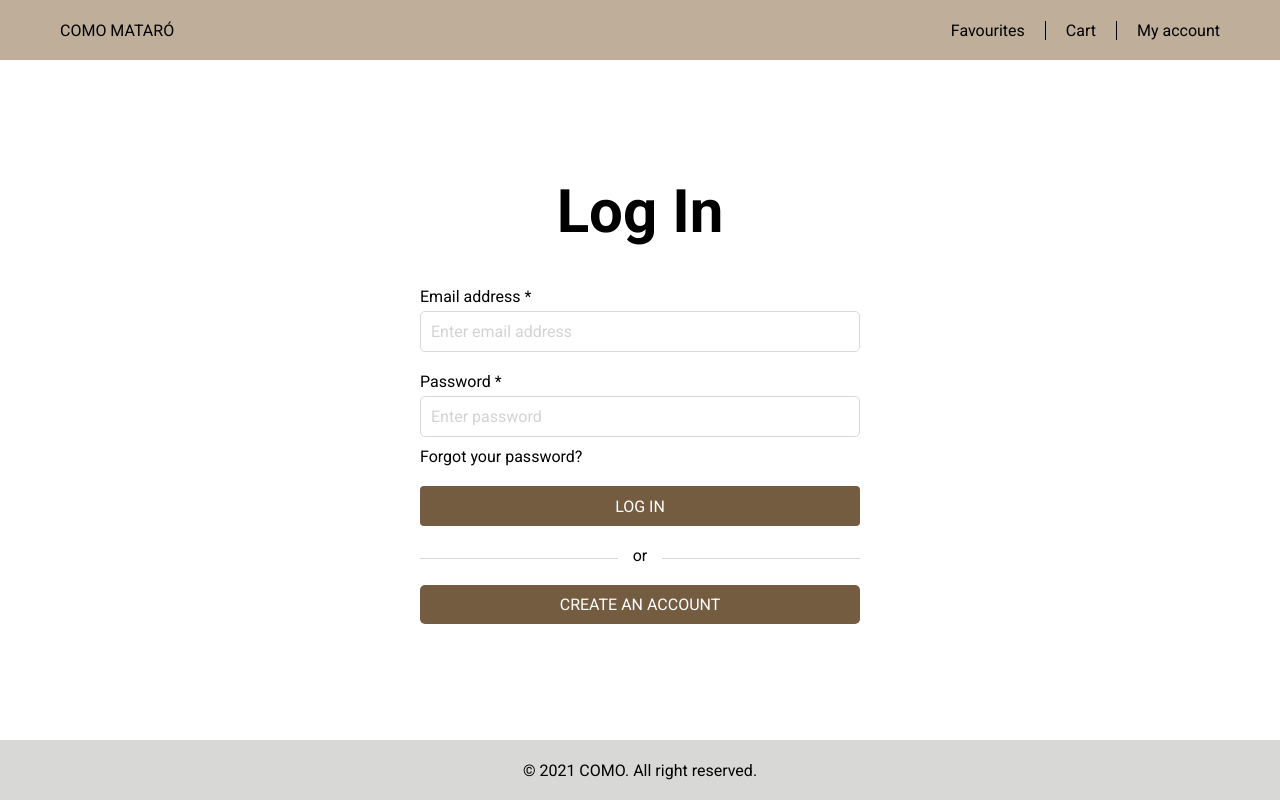
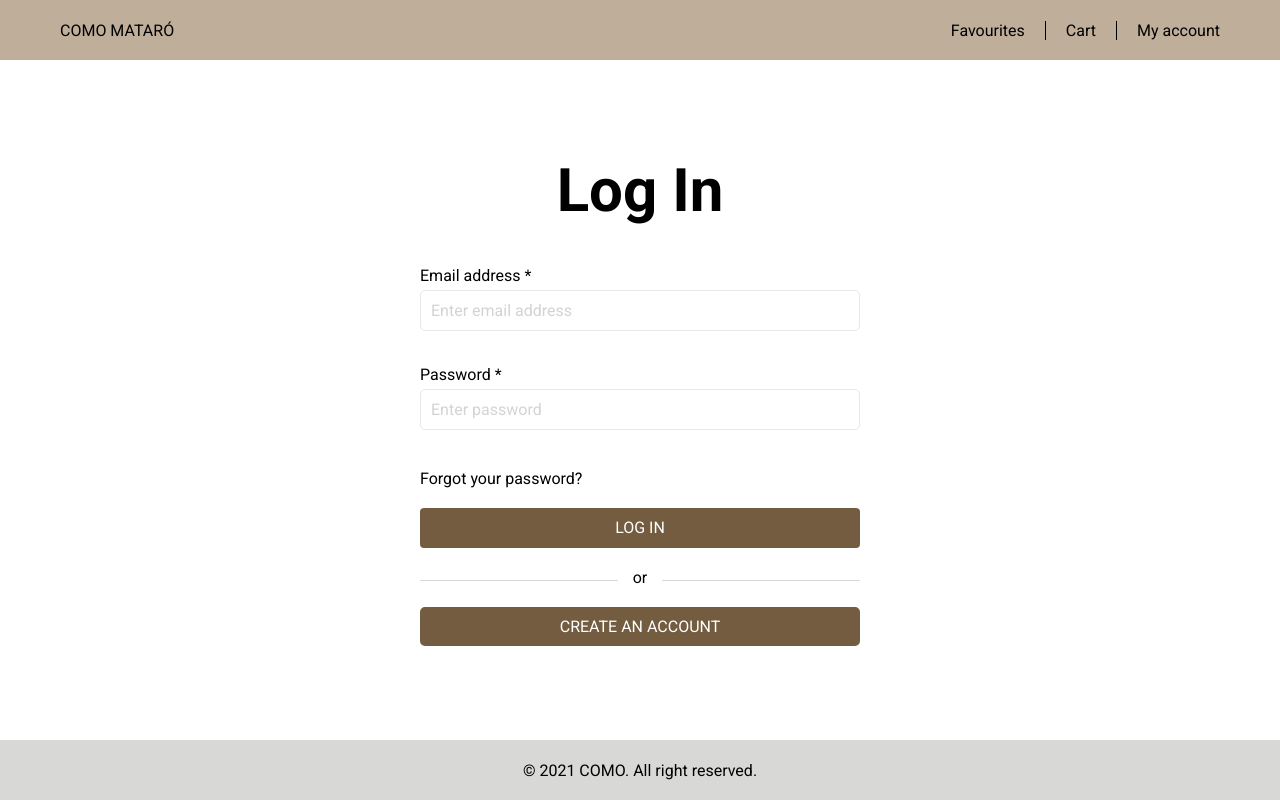
Before and after one commit to jaumeserr/como-web-app, a React (Create React App) app in the folder app/: page /login in a window 1280 px wide. Built offline with nearby package versions, Linux system fonts and the light colour scheme; no server answers; the database is empty.

Commit message:
fix errors on login

```diff
--- a/app/src/components/form/Input.js
+++ b/app/src/components/form/Input.js
@@ -2,7 +2,12 @@ import styled from 'styled-components';
 
 const Input = styled.input`
   background-color: white;
-  border: 1px solid ${props => props.theme.color.primary};
+  border: ${props => {
+    if (props.borderError === true) {
+      return '1px solid red';
+    }
+    return `1px solid #e8e8e8`
+  }};
   outline: none;
   width: 100%;
   padding: 10px;
@@ -18,7 +23,7 @@ const Label = styled.label`
   margin-bottom: 5px;
 `
 
-const InputComponent = ({ type = 'text', label, name, value, onChange, placeholder }) => {
+const InputComponent = ({ type = 'text', label, name, value, onChange, placeholder, borderError }) => {
 
   const handleOnChange = (event) => {
     const { value } = event.target;
@@ -35,6 +40,7 @@ const InputComponent = ({ type = 'text', label, name, value, onChange, placehold
         value={value}
         onChange={handleOnChange}
         placeholder={placeholder}
+        borderError={borderError}
       />
     </div>
   )
--- a/app/src/pages/login.js
+++ b/app/src/pages/login.js
@@ -32,15 +32,26 @@ const LoginPage = () => {
     emailError: '',
     passwordError: ''
   })
+  const [borderError, setBorderError] = useState({
+    emailBorder: false,
+    passwordBorder: false
+  })
 
   const handleFormSubmit = async (event) => {
     event.preventDefault();
     const result = await login(formData.email, formData.password)
-    console.log(result)
-    if(result.success) {
+    const { success, error } = result
+    if(success) {
       history.push('/')
     } else {
-      setErrors({emailError: result.error})
+      const { code, message } = error;
+      if(code === 'auth/invalid-email') {
+        setErrors({emailError: message})
+        setBorderError({emailBorder: true})
+      } else if (code === 'auth/wrong-password') {
+        setErrors({passwordError: message})
+        setBorderError({passwordBorder: true})
+      }
     }
   }
 
@@ -50,15 +61,22 @@ const LoginPage = () => {
         <PageHeading title="Log In"/>
         <FormStyled onSubmit={handleFormSubmit}>
           <Input
+            borderError={borderError.emailBorder}
             label="Email address *"
             name="email"
             placeholder="Enter email address"
             value={formData.email}
             onChange={(value) => setFormData({ ...formData, email: value })}
           />
-          <span>{errors.emailError}</span>
-          <Spacer />
+          <div>
+            &nbsp;
+            {
+              errors && <span style={{ color: 'red', fontSize: '13px' }}>{errors.emailError}</span>
+            }
+          </div>
+          <Spacer height='15px' />
           <Input
+            borderError={borderError.passwordBorder}
             type="password"
             label="Password *"
             name="password"
@@ -66,8 +84,13 @@ const LoginPage = () => {
             value={formData.password}
             onChange={(value) => setFormData({ ...formData, password: value })}
           />
-          <span>{errors.passwordError}</span>
-          <Spacer height="10px" />
+          <div>
+            &nbsp;
+            {
+              errors && <span style={{ color: 'red', fontSize: '13px' }}>{errors.passwordError}</span>
+            }
+          </div>
+          <Spacer height="20px" />
           <p>Forgot your password?</p>
           <Spacer />
           <Button style={{ width: '100%'}}>LOG IN</Button>
--- a/app/src/services/auth.js
+++ b/app/src/services/auth.js
@@ -20,7 +20,7 @@ export async function login(email, password) {
     console.log("🚀 ~ file: auth.js ~ line 16 ~ login ~ result", result)
     return formatResponse(true);
   } catch (error) {
-    return { success: false, error: error.message };
+    return { success: false, error };
   }
 }
 
```
